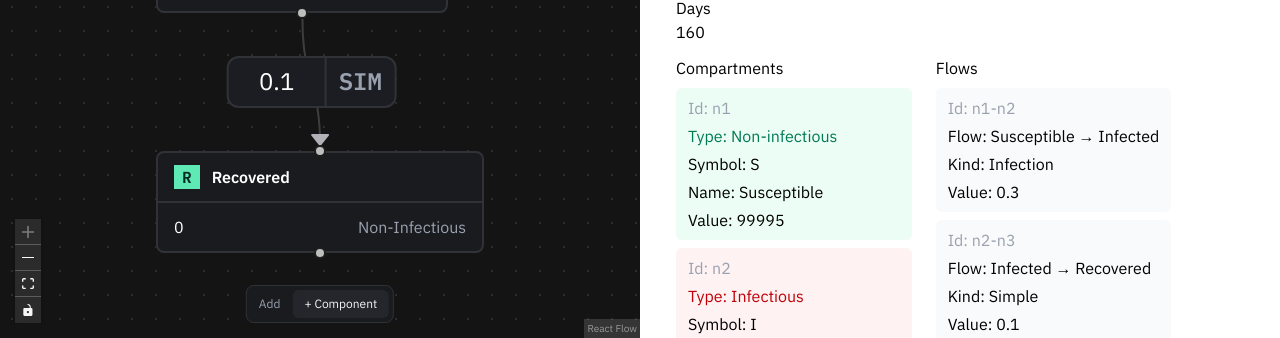
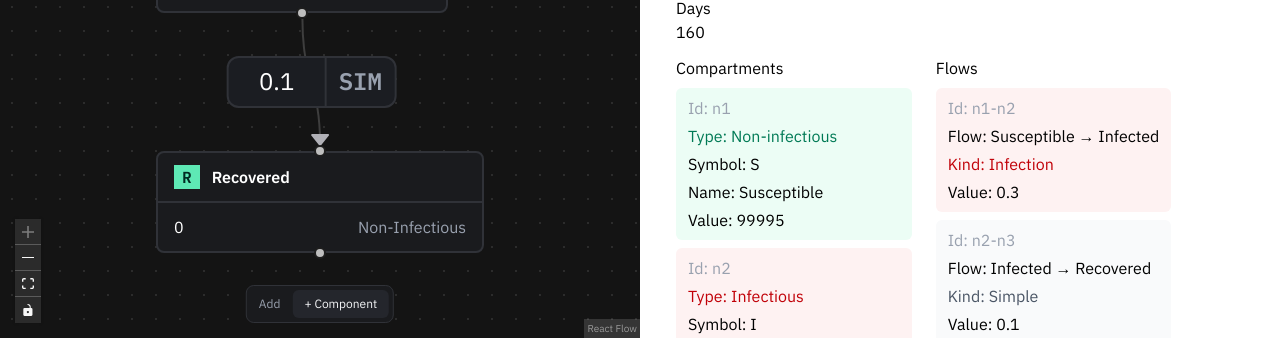
Before and after one commit to evaxliu/nodemic, a Next.js app: page /model in a window 1280 px wide. Shown: the part 462-800 px from the top of the page. Built offline with nearby package versions, Linux system fonts and the light colour scheme.

Commit message:
Visual indicator for inf vs sim

```diff
--- a/src/components/Inspector.tsx
+++ b/src/components/Inspector.tsx
@@ -30,14 +30,18 @@ export default function Inspector({nodes, edges, days, setDays} : InspectorProps
           </div>
           <div className='flex flex-col gap-2'>
             <p>Flows</p>
-            {edges.map((edge) =>
-              <div key={edge.id} className='space-y-1 rounded-md bg-gray-50 px-3 py-2'>
-                <p className='text-gray-400'>Id: {edge.id}</p>
-                <p>Flow: {idToName[edge.source]} → {idToName[edge.target]}</p>
-                <p>Kind: {edge.data?.kind}</p>
-                <p>Value: {edge.data?.value}</p>
-              </div>
-            )}
+            {edges.map((edge) => {
+              const isInfection = edge.data?.kind === 'Infection';
+
+              return (
+                <div key={edge.id} className={`space-y-1 rounded-md px-3 py-2 ${isInfection ? 'bg-red-50' : 'bg-gray-50'}`}>
+                  <p className='text-gray-400'>Id: {edge.id}</p>
+                  <p>Flow: {idToName[edge.source]} → {idToName[edge.target]}</p>
+                  <p className={isInfection ? 'text-red-700' : 'text-gray-600'}>Kind: {edge.data?.kind}</p>
+                  <p>Value: {edge.data?.value}</p>
+                </div>
+              );
+            })}
           </div>
         </div>
     </div>
```
